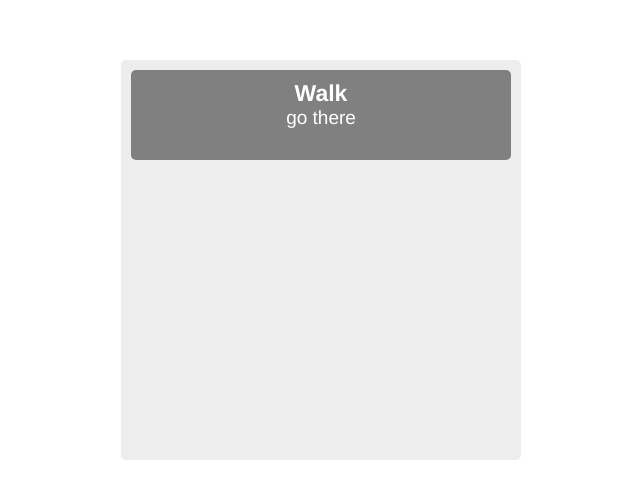
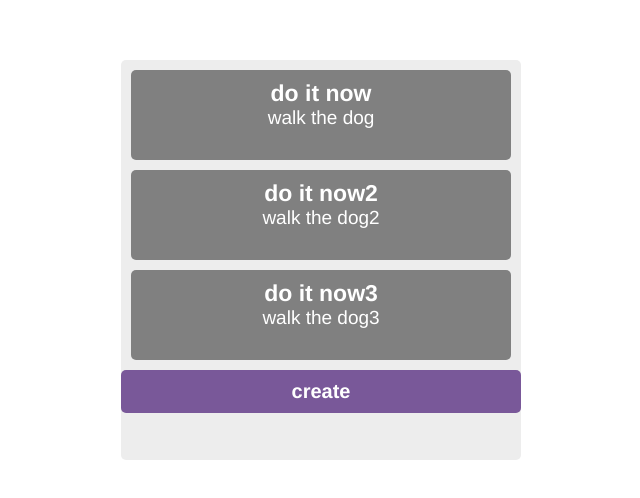
Before and after one commit to jcoronel94/todo, a Vue app: page / in a window 1280 px wide. Shown: the top 498 px of the page, without its empty margins (319-959 px from the left). Built offline with nearby package versions, Linux system fonts and the light colour scheme.

Commit message:
lesson 35

```diff
--- a/package.json
+++ b/package.json
@@ -9,6 +9,8 @@
   },
   "dependencies": {
     "core-js": "^3.6.5",
+    "node-sass": "^4.14.1",
+    "sass-loader": "^10.0.3",
     "vue": "^2.6.12"
   },
   "devDependencies": {
@@ -33,8 +35,8 @@
       "parser": "babel-eslint"
     },
     "rules": {
-      "vue/html-self-closing": "on",
-      "no-console":0
+      "vue/html-self-closing": 1,
+      "no-console": 0
     }
   },
   "browserslist": [
--- a/src/App.vue
+++ b/src/App.vue
@@ -1,19 +1,16 @@
 // html part
 <template>
   <div id="app">
-    <div class ="todo-wrapper">
+    <div class="todo-wrapper">
       <div class="todo-container">
-        <div class="todo-list">
-          <div class="todo-item">
-            <div class ="todo-item-content-title">
-            Walk
-            </div>
-            <div class="todo-item-content-description">
-            go there
-            </div>
-          </div>
+        <todo-list :todos="todos" />
+        <div class="todo-create-btn-container">
+          <div class="app-button">create</div>
         </div>
       </div>
+    </div>
+    <div class="modal">
+      <div class="modal-content">Modal</div>
     </div>
   </div>
 </template>
@@ -23,23 +20,32 @@
 // js part
 <script>
 import playground from "./playground";
+import TodoList from "@/components/TodoList";
 
 export default {
   name: "App",
+  components: {
+    TodoList,
+  },
   data() {
     return {
-      text: "string",
-      number: 1,
-      canDecide: true,
-      list: [1, 2, 3],
-      someObject: {
-        a: 1,
-        b: 2,
-        c: [1, 2, 3, 4]
-      },
-      dataFunction() {
-        console.log("hi");
-      }
+      todos: [
+        {
+          _id: "1",
+          title: "walk the dog",
+          description: "do it now",
+        },
+        {
+          _id: "2",
+          title: "walk the dog2",
+          description: "do it now2",
+        },
+        {
+          _id: "3",
+          title: "walk the dog3",
+          description: "do it now3",
+        },
+      ],
     };
   },
   methods: {
@@ -47,18 +53,18 @@ export default {
       console.log(this.text);
       console.log(this.someNumber);
       this.dataFunction();
-    }
+    },
   },
   created() {
     playground();
-  }
+  },
 };
 </script>
 
 
 
 // styles part
-<style>
+<style scoped lang ="scss">
 #app {
   font-family: Avenir, Helvetica, Arial, sans-serif;
   -webkit-font-smoothing: antialiased;
@@ -68,36 +74,46 @@ export default {
   margin-top: 60px;
 }
 
-.todo-container {
-  width: 400px;
-  background-color: #ededed;
-  min-height: 400px;
-  margin:0 auto;
+.app-button {
+  font-size: 20px;
+  padding: 10px;
   border-radius: 5px;
+  background-color: #795899;
+  color: white;
+  font-weight: bold;
 }
 
-.todo-wrapper{
-  display: flex;
-  justify-content: center;
+.modal {
+  display: none;
+  position: fixed;
+  z-index: 999;
+  left: 0;
+  top: 0;
   width: 100%;
+  height: 100%;
+  overflow: auto;
+  background-color: rgba(0, 0, 0, 0.4);
+  &-content {
+    background-color: #fefefe;
+    margin: 15% auto;
+    padding: 20px;
+    width: 80%;
+    border: 1px solid #888;
+  }
 }
 
-.todo-item{
-  background-color: gray;
-  height:70px;
-  margin: 10px;
-  color:white;
-  border-radius: 5px;
-  font-size: 23px;
-  padding: 10px;
-}
-
-.todo-item-content-title{
-  font-weight: bold;
-
-}
-
-.todo-item-content-description{
-  font-size: 19px;
+.todo {
+  &-wrapper {
+    display: flex;
+    justify-content: center;
+    width: 100%;
+  }
+  &-container {
+    width: 400px;
+    background-color: #ededed;
+    min-height: 400px;
+    margin: 0 auto;
+    border-radius: 5px;
+  }
 }
 </style>
--- /dev/null
+++ b/src/components/TodoItem.vue
@@ -0,0 +1,43 @@
+<template>
+  <div class="todo-item">
+    <div class="todo-item-content-title">{{title}}</div>
+    <div class="todo-item-content-description">{{description}}</div>
+  </div>
+</template>
+
+<script>
+export default {
+    props:{
+        title : {
+            type:String,
+            required:true
+        },
+        description: {
+            type:String,
+            required:false
+        }
+    }
+}
+</script>
+
+<style lang="scss" scoped>
+.todo {
+  &-item {
+    background-color: gray;
+    height: 70px;
+    margin: 10px;
+    color: white;
+    border-radius: 5px;
+    font-size: 23px;
+    padding: 10px;
+    &-content {
+      &-title {
+        font-weight: bold;
+      }
+      &-description {
+        font-size: 19px;
+      }
+    }
+  }
+}
+</style>
--- /dev/null
+++ b/src/components/TodoList.vue
@@ -0,0 +1,32 @@
+<template>
+  <div class="todo-list">
+    <todo-item
+      v-for="todo in todos"
+      :key="todo._id"
+      :description="todo.title"
+      :title="todo.description"
+    />
+  </div>
+</template>
+
+<script>
+import TodoItem from "@/components/TodoItem";
+
+export default {
+  name: "TodoList",
+  components: {
+    TodoItem,
+  },
+  props: {
+    todos: {
+      required: true,
+      type: Array,
+    },
+  },
+};
+</script>
+
+
+
+<style lang="scss" scoped>
+</style>
--- /dev/null
+++ b/webpack.config.js
@@ -0,0 +1,17 @@
+const VueLoaderPlugin = require('vue-loader/lib/plugin')
+
+module.exports = {
+  module: {
+    rules: [
+      // ... other rules
+      {
+        test: /\.vue$/,
+        loader: 'vue-loader'
+      }
+    ]
+  },
+  plugins: [
+    // make sure to include the plugin!
+    new VueLoaderPlugin()
+  ]
+}
```
Also changed, not shown: 1 other file (tests, documents, lock files or other folders).
